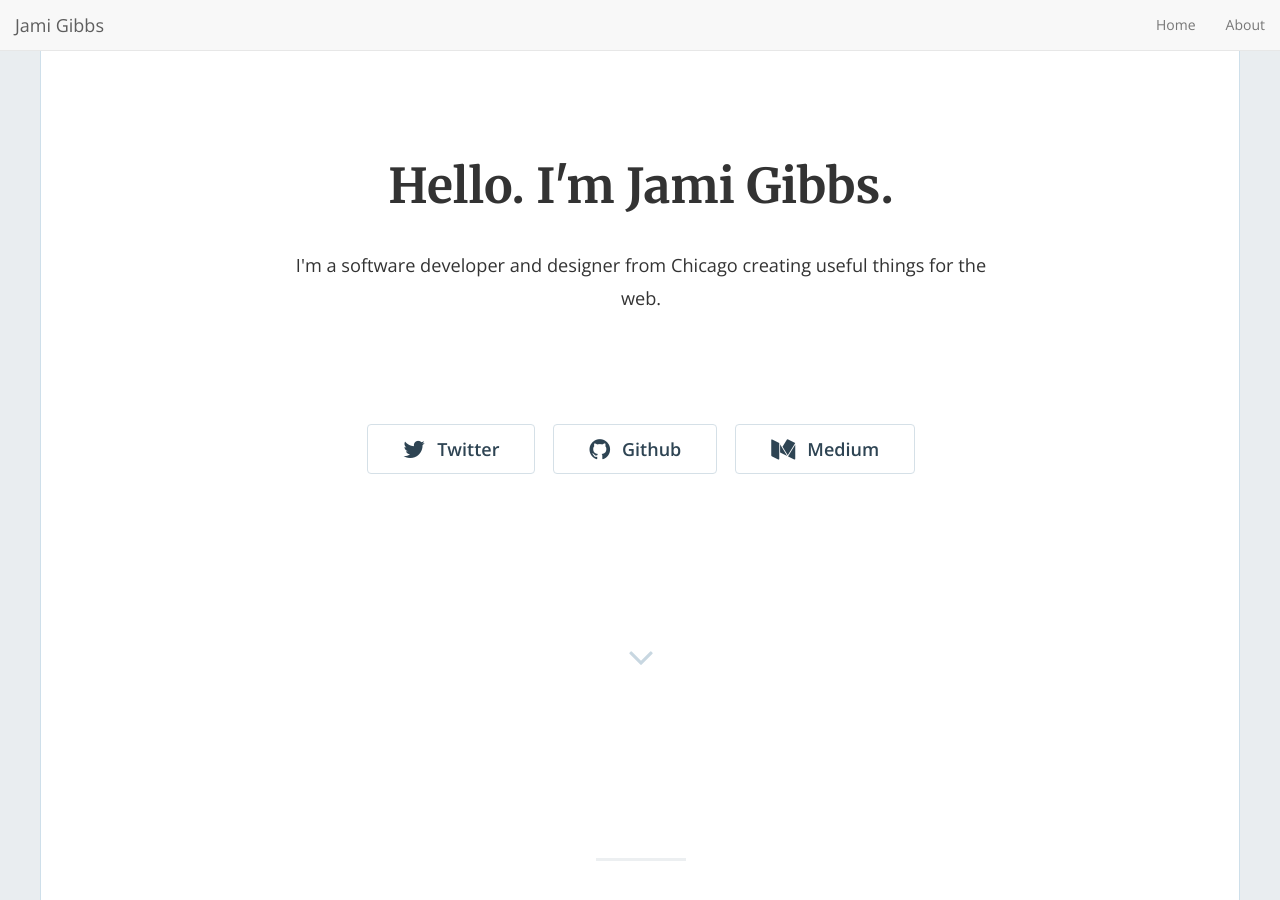
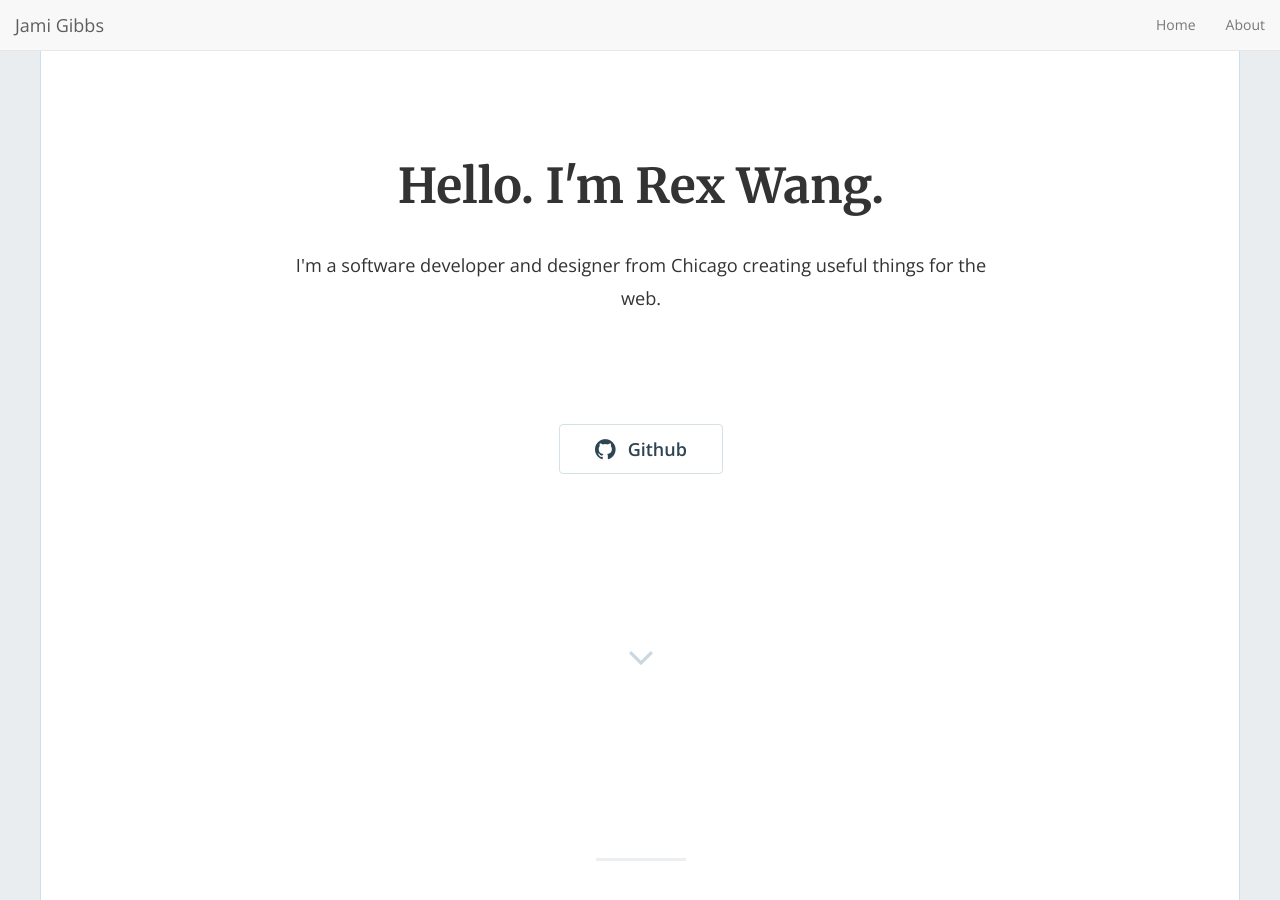
Before and after one commit to rexfwang/rexfwang.github.io, a Jekyll site: the page built from index.html, in a window 1280 px wide and 900 px high. Built offline with Jekyll 4.4.1, drawn with Linux system fonts in a browser that asks for light colours; nearby versions of some CDN libraries; the list of posts is cut into pages by our own code.

```diff
--- a/_config.yml
+++ b/_config.yml
@@ -13,14 +13,14 @@
 # you will see them accessed via {{ site.title }}, {{ site.email }}, and so on.
 # You can create any custom variable you would like, and they will be accessible
 # in the templates via {{ site.myvariable }}.
-title: "Hello. I'm Jami Gibbs."
-email: 'jami0821@gmail.com'
+title: "Hello. I'm Rex Wang."
+email: 'rex.f.wang@gmail.com'
 description: "I'm a software developer and designer from Chicago creating useful things for the web."
 baseurl: "" # the subpath of your site, e.g. /blog
-url: "http://jamigibbs.github.io/phantom" # the base hostname & protocol for your site, e.g. http://example.com
-twitter_username: 'jamigibbs'
-github_username: 'jamigibbs'
-medium_username: 'blog.jamigibbs.com'
+url: "http://rexfwang.github.io" # the base hostname & protocol for your site, e.g. http://example.com
+twitter_username: ''
+github_username: 'rexfwang'
+medium_username: ''
 
 # Build settings
 markdown: kramdown
--- a/_layouts/default.html
+++ b/_layouts/default.html
@@ -1,6 +1,4 @@
 {% include header.html %}
-
-<--   {% include title-group.html %} -->
 
     <main>
         <div class="container">
```
